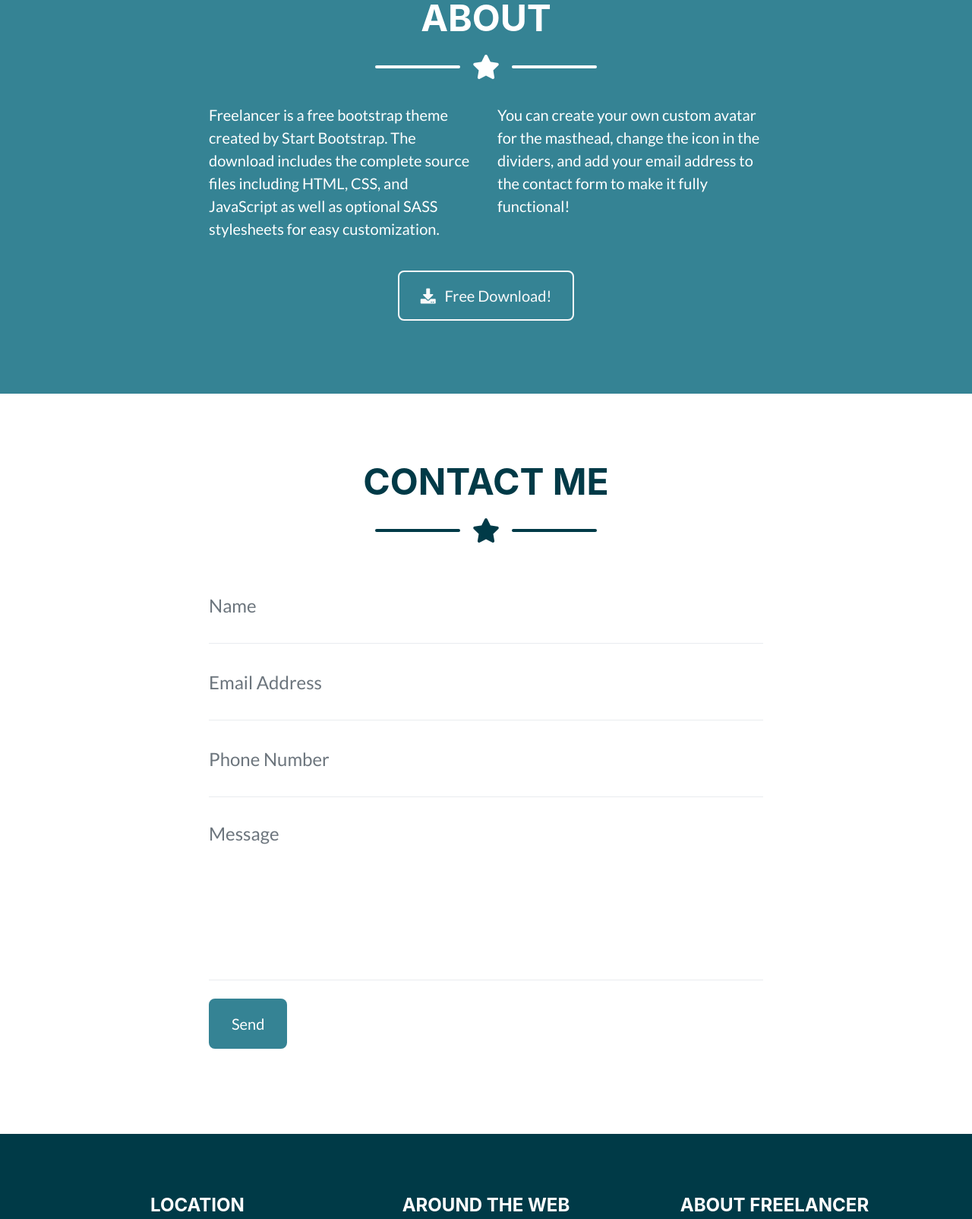
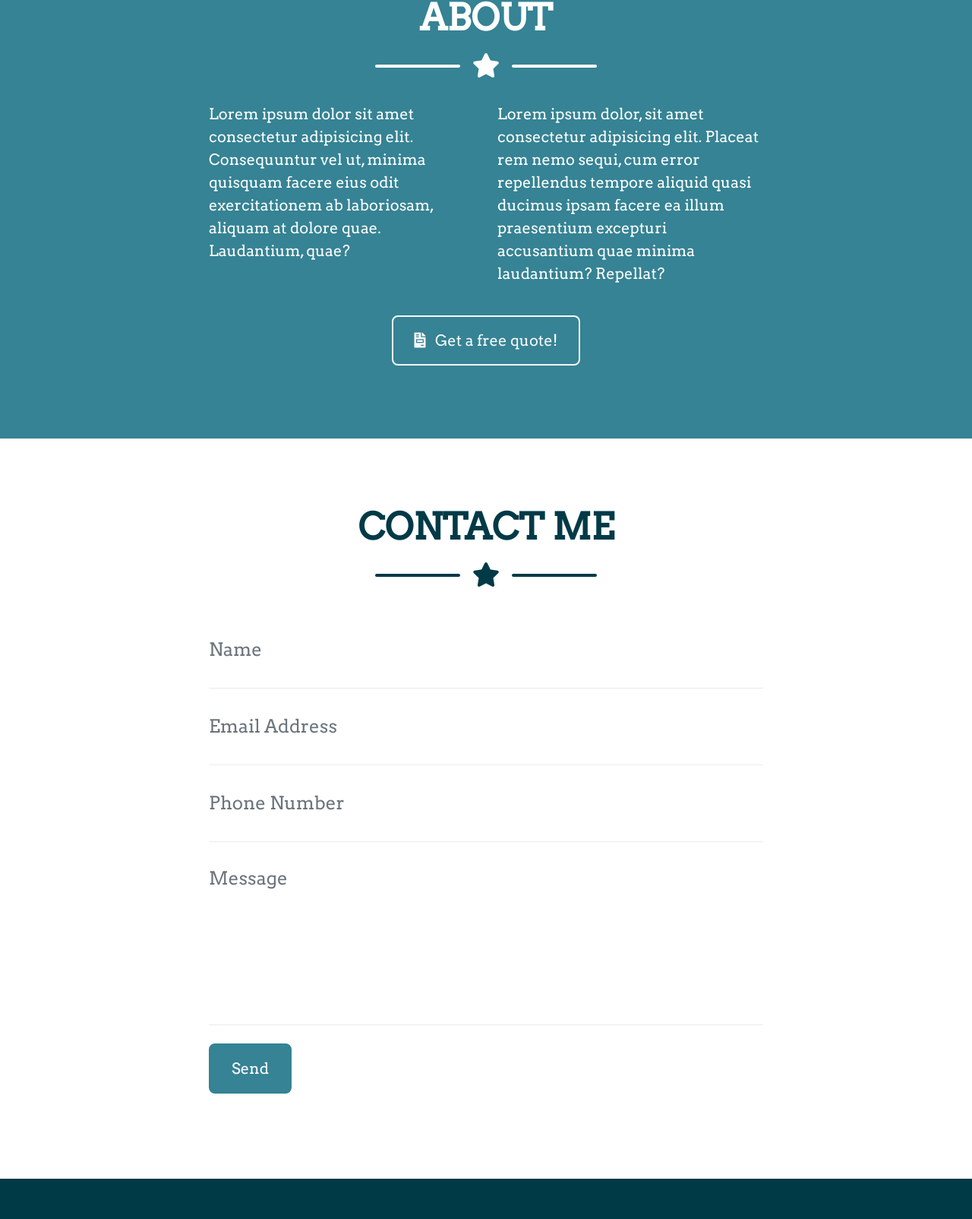
Before and after one commit to EntOfMD/portfolio-beta, a website with bundled scripts: page index.html in a window 1280 px wide. Shown: the part 1628-3232 px from the top of the page at 76% size. Built offline with nearby package versions, Linux system fonts and the light colour scheme; files whose address does not match are found by name; a web font is replaced by a local one.

```diff
--- a/index.html
+++ b/index.html
@@ -14,7 +14,7 @@
   <link href="vendor/fontawesome-free/css/all.min.css" rel="stylesheet" type="text/css">
   <!-- <link href="https://fonts.googleapis.com/css?family=Montserrat:400,700" rel="stylesheet" type="text/css"> -->
   <link href="https://fonts.googleapis.com/css?family=McLaren&display=swap" rel="stylesheet">
-  <link href="https://fonts.googleapis.com/css?family=Lato:400,700,400italic,700italic" rel="stylesheet" type="text/css">
+  <link href="https://fonts.googleapis.com/css?family=Arvo&display=swap" rel="stylesheet">
 
   <!-- Theme CSS -->
   <link href="css/freelancer.min.css" rel="stylesheet">
@@ -171,7 +171,7 @@
                 <i class="fas fa-plus fa-3x"></i>
               </div>
             </div>
-            <img class="img-fluid portfolio-img" src="img/portfolio/safe.png" alt="">
+            <img class="img-fluid portfolio-img" src="img/portfolio/project9.PNG" alt="">
           </div>
         </div>
 
@@ -183,7 +183,7 @@
                 <i class="fas fa-plus fa-3x"></i>
               </div>
             </div>
-            <img class="img-fluid portfolio-img" src="img/portfolio/safe.png" alt="">
+            <img class="img-fluid portfolio-img" src="img/portfolio/greenenergyftw.PNG" alt="">
           </div>
         </div>
 
@@ -226,18 +226,18 @@
       <!-- About Section Content -->
       <div class="row">
         <div class="col-lg-4 ml-auto">
-          <p class="lead">Freelancer is a free bootstrap theme created by Start Bootstrap. The download includes the complete source files including HTML, CSS, and JavaScript as well as optional SASS stylesheets for easy customization.</p>
+          <p class="lead">Lorem ipsum dolor sit amet consectetur adipisicing elit. Consequuntur vel ut, minima quisquam facere eius odit exercitationem ab laboriosam, aliquam at dolore quae. Laudantium, quae?</p>
         </div>
         <div class="col-lg-4 mr-auto">
-          <p class="lead">You can create your own custom avatar for the masthead, change the icon in the dividers, and add your email address to the contact form to make it fully functional!</p>
+          <p class="lead">Lorem ipsum dolor, sit amet consectetur adipisicing elit. Placeat rem nemo sequi, cum error repellendus tempore aliquid quasi ducimus ipsam facere ea illum praesentium excepturi accusantium quae minima laudantium? Repellat?</p>
         </div>
       </div>
 
       <!-- About Section Button -->
       <div class="text-center mt-4">
         <a class="btn btn-xl btn-outline-light" href="https://startbootstrap.com/themes/freelancer/">
-          <i class="fas fa-download mr-2"></i>
-          Free Download!
+          <i class="fas fa-file-invoice mr-2"></i>
+Get a free quote!
         </a>
       </div>
 
@@ -268,28 +268,28 @@
             <div class="control-group">
               <div class="form-group floating-label-form-group controls mb-0 pb-2">
                 <label>Name</label>
-                <input class="form-control" id="name" type="text" placeholder="Name" required="required" data-validation-required-message="Please enter your name.">
+                <input class="form-control" id="name" autocomplete="off" type="text" placeholder="Name" required="required" data-validation-required-message="Please enter your name.">
                 <p class="help-block text-danger"></p>
               </div>
             </div>
             <div class="control-group">
               <div class="form-group floating-label-form-group controls mb-0 pb-2">
                 <label>Email Address</label>
-                <input class="form-control" id="email" type="email" placeholder="Email Address" required="required" data-validation-required-message="Please enter your email address.">
+                <input class="form-control" id="email" type="email" autocomplete="off" placeholder="Email Address" required="required" data-validation-required-message="Please enter your email address.">
                 <p class="help-block text-danger"></p>
               </div>
             </div>
             <div class="control-group">
               <div class="form-group floating-label-form-group controls mb-0 pb-2">
                 <label>Phone Number</label>
-                <input class="form-control" id="phone" type="tel" placeholder="Phone Number" required="required" data-validation-required-message="Please enter your phone number.">
+                <input class="form-control" id="phone" type="tel" autocomplete="off" placeholder="Phone Number" required="required" data-validation-required-message="Please enter your phone number.">
                 <p class="help-block text-danger"></p>
               </div>
             </div>
             <div class="control-group">
               <div class="form-group floating-label-form-group controls mb-0 pb-2">
                 <label>Message</label>
-                <textarea class="form-control" id="message" rows="5" placeholder="Message" required="required" data-validation-required-message="Please enter a message."></textarea>
+                <textarea class="form-control" id="message" rows="5" autocomplete="off" placeholder="Message" required="required" data-validation-required-message="Please enter a message."></textarea>
                 <p class="help-block text-danger"></p>
               </div>
             </div>
@@ -312,9 +312,11 @@
 
         <!-- Footer Location -->
         <div class="col-lg-4 mb-5 mb-lg-0">
-          <h4 class="text-uppercase mb-4">Location</h4>
-          <p class="lead mb-0">2215 John Daniel Drive
-            <br>Clark, MO 65243</p>
+          <h4 class="text-uppercase mb-4">Sponsors:</h4>
+          <p class="lead mb-0">
+<a href="https://brave.com/ash808" target="_blank"><img src="https://brave.com/wp-content/uploads/2019/01/logotype-full-color.svg" alt="Brave Browser logo" class="h-50 w-50"></a>
+
+          </p>
         </div>
 
         <!-- Footer Social Icons -->
--- a/scss/base/_variables.scss
+++ b/scss/base/_variables.scss
@@ -14,11 +14,11 @@
 $secondary: $tungesteen !default;
 
 // Override Bootstrap font variables
-$font-family-sans-serif: 'Lato', -apple-system, BlinkMacSystemFont, 'Segoe UI',
+$font-family-sans-serif: 'Arvo', -apple-system, BlinkMacSystemFont, 'Segoe UI',
   Roboto, 'Helvetica Neue', Arial, 'Noto Sans', sans-serif, 'Apple Color Emoji',
   'Segoe UI Emoji', 'Segoe UI Symbol', 'Noto Color Emoji' !default;
 // $headings-font-family: 'Montserrat', -apple-system, BlinkMacSystemFont,
-$headings-font-family: 'McLaren', -apple-system, BlinkMacSystemFont, 'Segoe UI',
+$headings-font-family: 'Arvo', -apple-system, BlinkMacSystemFont, 'Segoe UI',
   Roboto, 'Helvetica Neue', Arial, 'Noto Sans', sans-serif, 'Apple Color Emoji',
   'Segoe UI Emoji', 'Segoe UI Symbol', 'Noto Color Emoji' !default;
 $headings-font-weight: 700 !default;
```
Also changed, not shown: css/freelancer.css, css/freelancer.min.css, img/portfolio/greenenergyftw.PNG (added).
